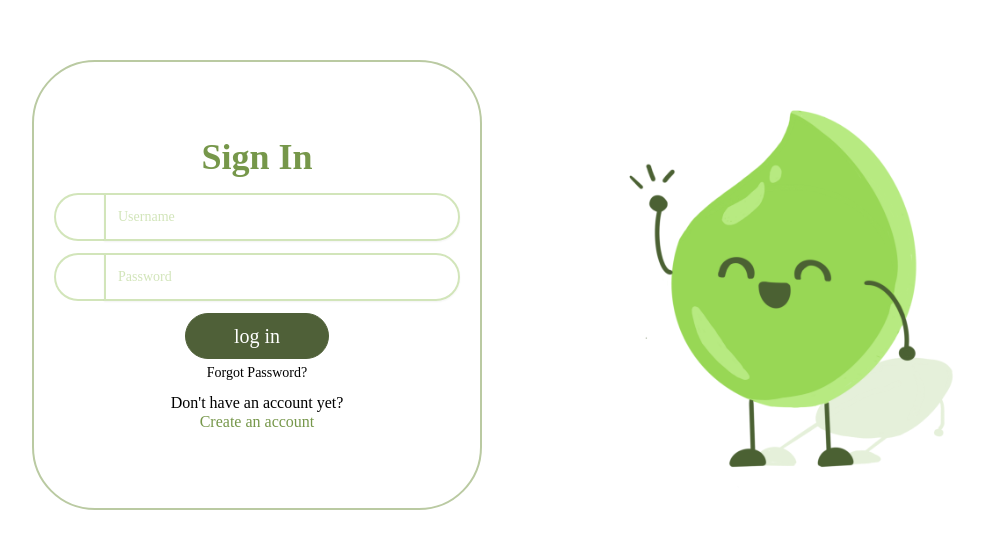
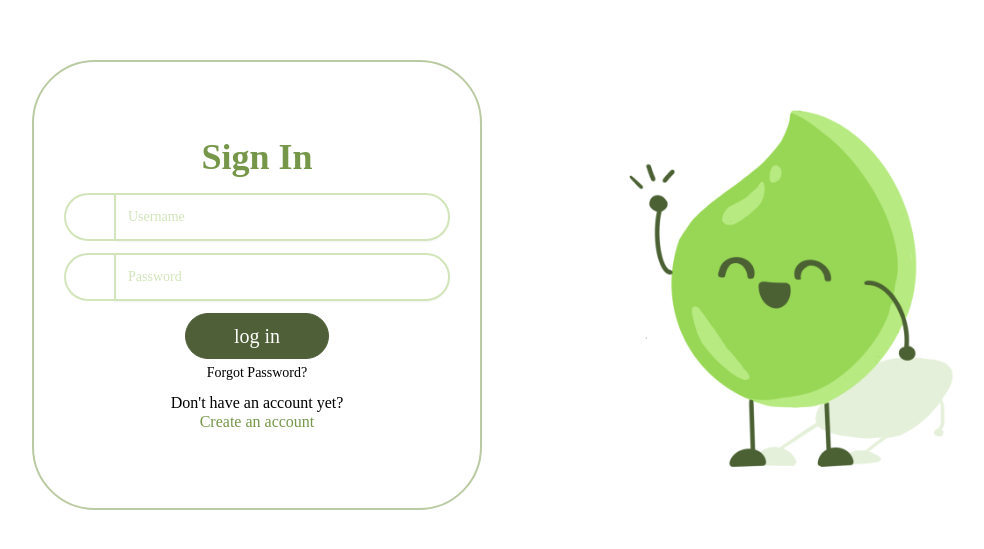
Before and after one commit to tealeaf2/Alora-Finance, a React (Create React App) app in the folder alora-frontend/: page /login in a window 1280 px wide. Shown: the part 115-664 px from the top of the page, without its empty margins (108-1092 px from the left). Built offline with nearby package versions, Linux system fonts and the light colour scheme.

Commit message:
partially fixed scaling of horizontal padding in login form. need to fix scaling of font size and margin within login form.

```diff
--- a/alora-frontend/src/pages/LoginPage.js
+++ b/alora-frontend/src/pages/LoginPage.js
@@ -10,7 +10,7 @@ function LoginPage() {
 
     <div className="flex h-screen items-center justify-center">
       <div className="grid grid-cols-2  mx-20  md:max-w-[75vw] xl:max-w-[1000px] flex-1">
-        <div className="flex flex-col justify-center items-center grow p-5 rounded-[14%] border-2 border-[#BACAA2] max-w-[450px]">
+        <div className="flex flex-col justify-center items-center grow p-5 md:px-[6%] rounded-[14%] border-2 border-[#BACAA2] max-w-[450px]">
           <h1 className="text-center text-[#76974A] text-4xl font-bold mb-4">
             Sign In
           </h1>
```
